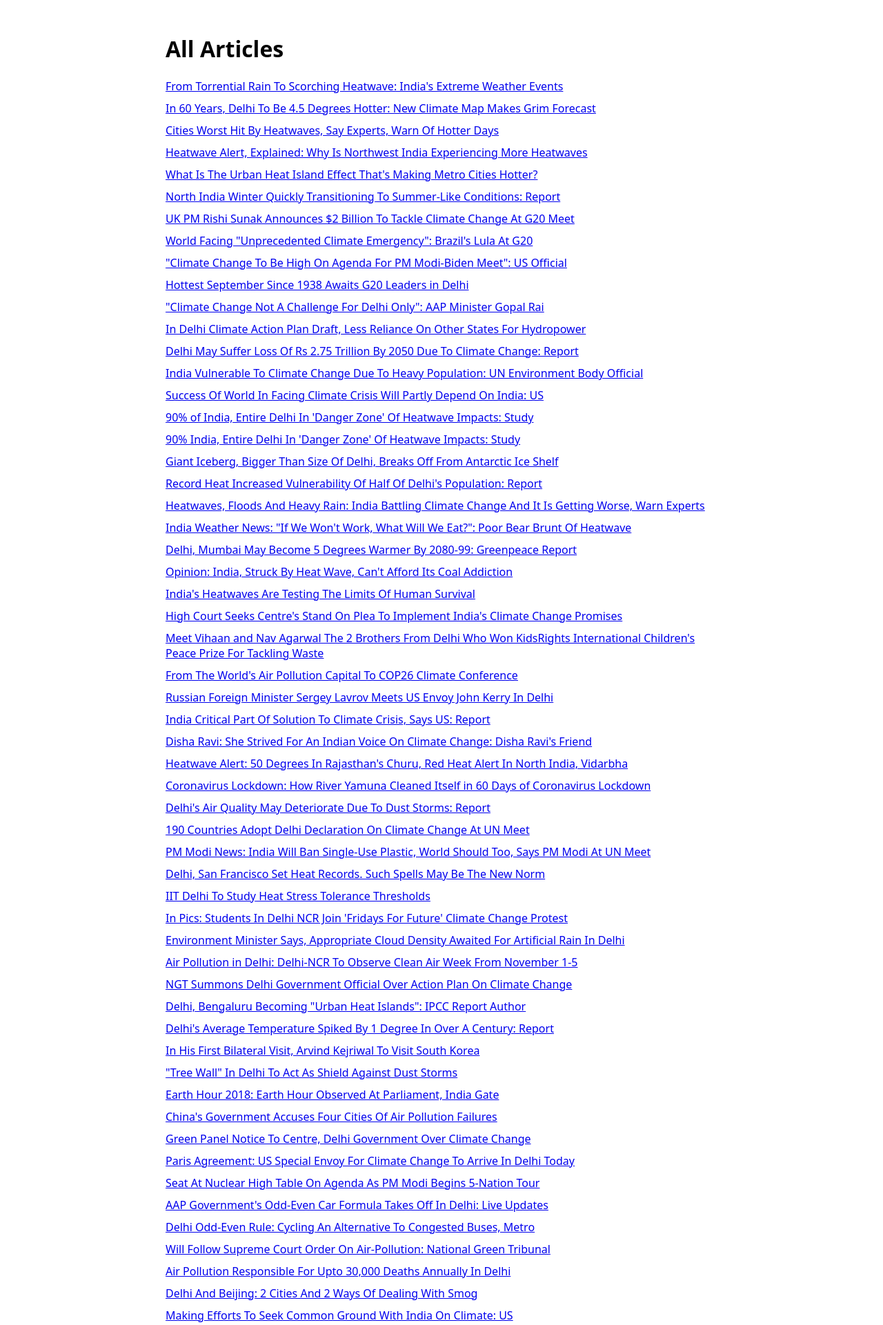
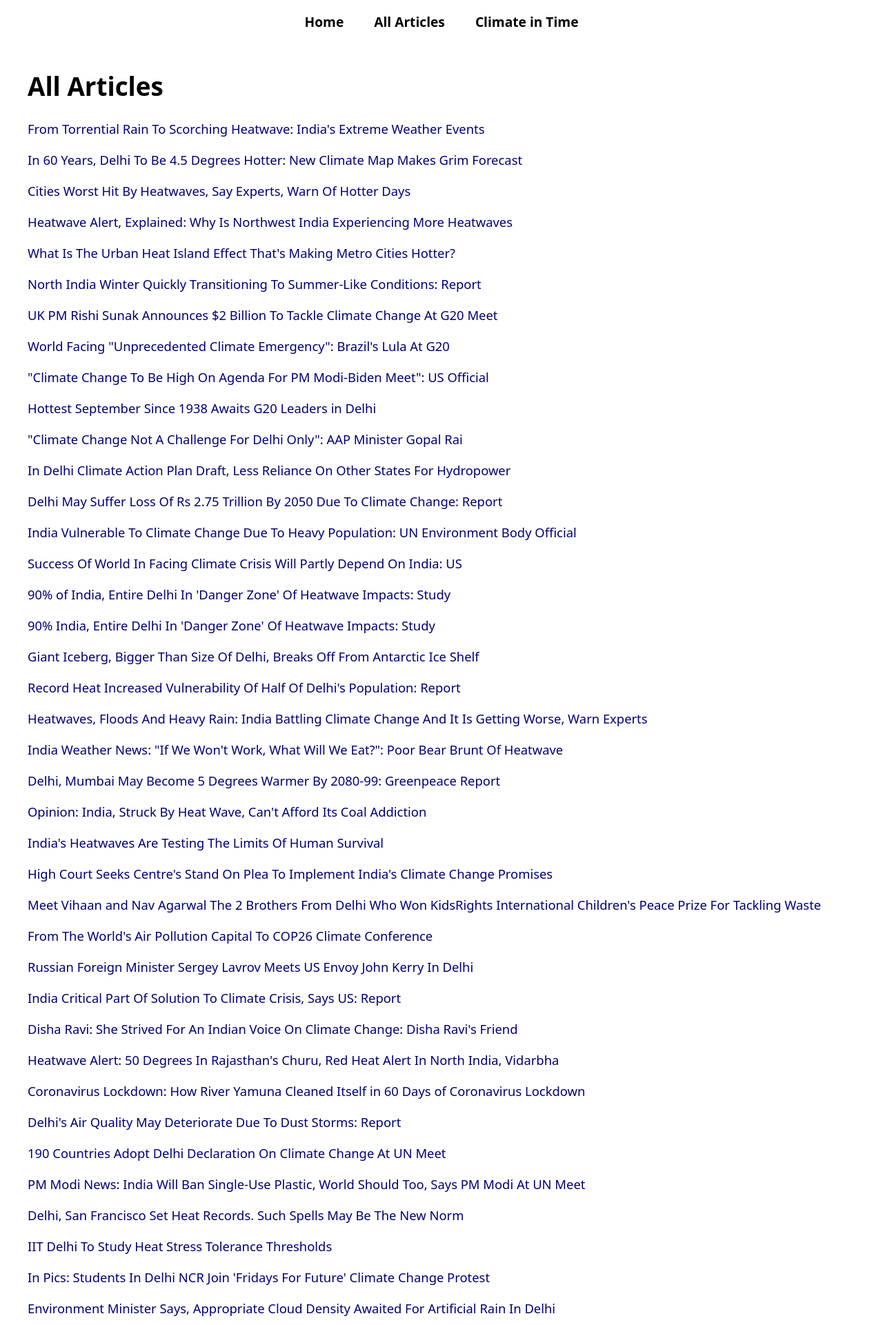
Before and after one commit to allelbhagya/ecoview, a Flask app: page /articles in a window 1280 px wide. Shown: the top 1921 px of the page at 69% size. Run offline with Flask 3, Linux system fonts and the light colour scheme; parts of the project's set-up code (start-up, migrations or seed data) failed here and were passed over.

Commit message:
nav bars

```diff
--- a/templates/articles.html
+++ b/templates/articles.html
@@ -7,9 +7,10 @@
     <title>Articles</title>
     <style>
         .content-wrapper {
-            max-width: 800px;
+            max-width: 1200px;
             margin: 0 auto;
             padding: 20px;
+            font-size: 1.15em;
             font-family: system-ui, -apple-system, BlinkMacSystemFont, 'Segoe UI', Roboto, Oxygen, Ubuntu, Cantarell, 'Open Sans', 'Helvetica Neue', sans-serif;
         }
         ul {
@@ -17,13 +18,57 @@
             padding: 0;
         }
         li {
-            margin-bottom: 10px;
+            margin-bottom: 20px;
         }
+        .no-results {
+            font-style: italic;
+            color: #888;
+        }
+        ul li a {
+            color: rgb(0, 0, 119);
+            text-decoration: none;
+        }
+        ul li a:hover {
+            color: rgb(40, 120, 224);
+            text-decoration: none;
+        }
+        .back a {
+            color: green;
+            text-decoration: none;
+        }
+        .back a:hover {
+            color: darkgreen;
+            text-decoration: none;
+            transform: scale(1.1);
+        }
+        nav {
+    padding: 10px;
+    text-align: center;
+}
+
+nav a {
+    text-decoration: none;
+    font-family: system-ui, -apple-system, BlinkMacSystemFont, 'Segoe UI', Roboto, Oxygen, Ubuntu, Cantarell, 'Open Sans', 'Helvetica Neue', sans-serif;
+    color: rgb(0, 0, 0);
+    margin: 0 20px;
+    font-weight: bold;
+    font-size: 1.2em;
+}
+
+
+
     </style>
 </head>
 <body>
+    <nav>
+        <a href="{{ url_for('index') }}">Home</a>
+        <a href="{{ url_for('articles') }}">All Articles</a>
+        <a href="#">Climate in Time</a>
+    </nav>
     <div class="content-wrapper">
+
         <h1>All Articles</h1>
+
         <ul>
             {% for article in articles %}
             <li>
@@ -31,6 +76,9 @@
             </li>
             {% endfor %}
         </ul>
+        <div class="back">
+            <h3><a href="{{ url_for('index') }}"> ← Back to Home</a></h3>
+        </div>
     </div>
 </body>
 </html>
```
Also changed, not shown: templates/article.html (+20 -0 lines), templates/index.html (+24 -1 lines), templates/search_result.html (+19 -0 lines), templates/top_words.html (deleted, +0 -60 lines), 1 other file.
